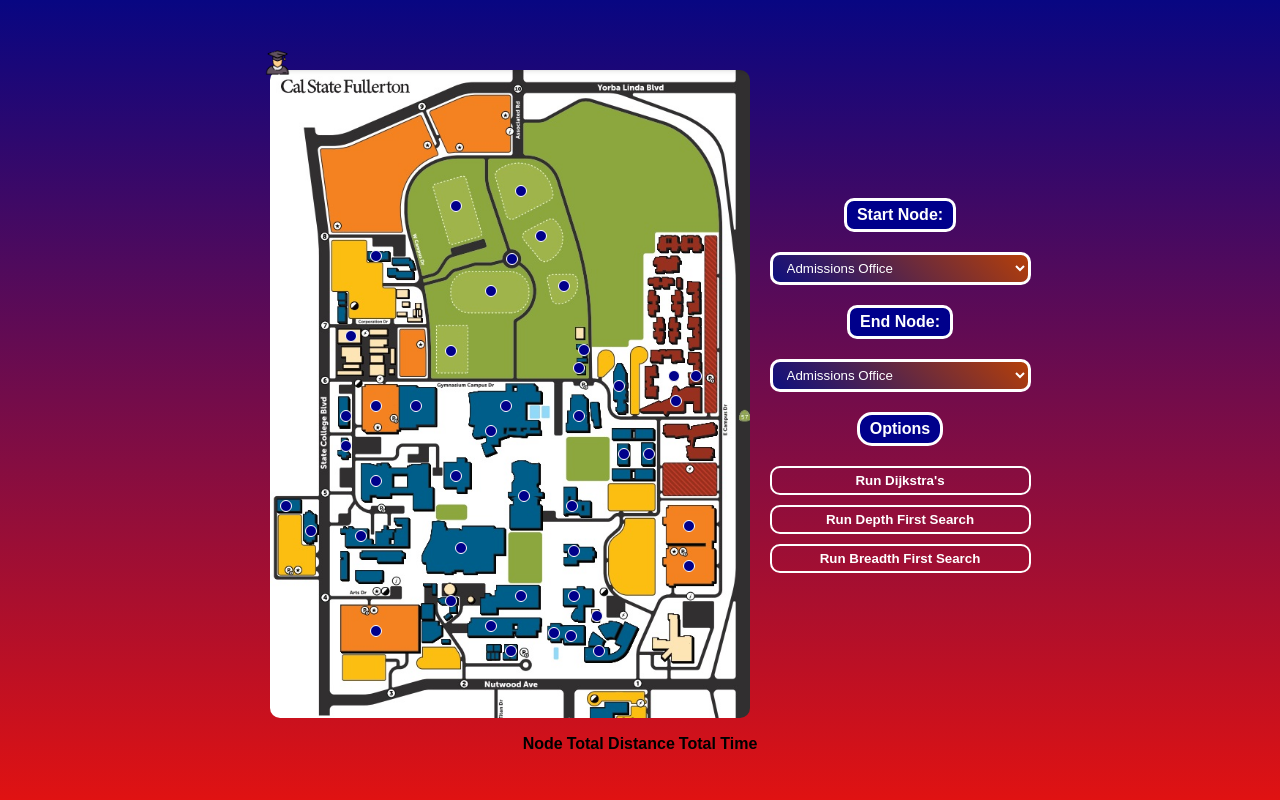
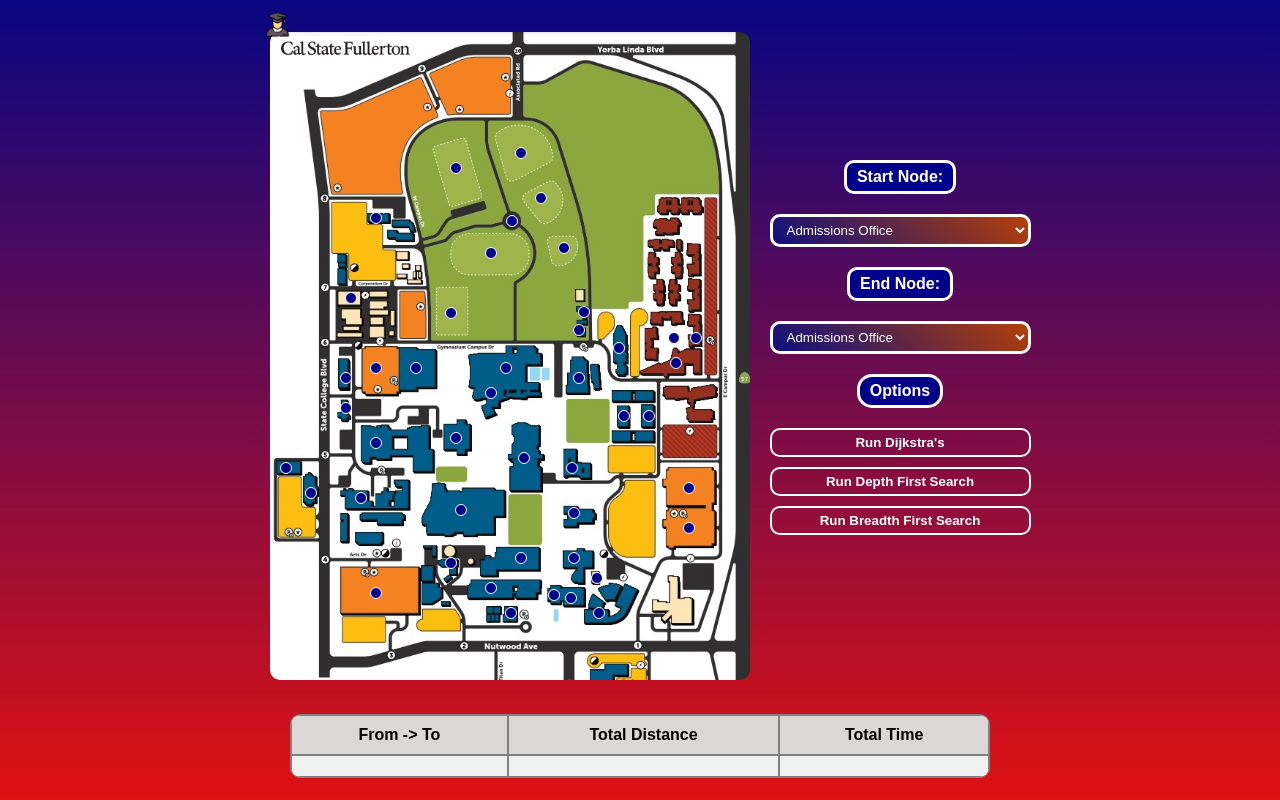
Before and after one commit to KoiosPika/campus-navigation, a Flask app: page / in a window 1280 px wide. Run offline with Flask 3, Linux system fonts and the light colour scheme; lists and menus that the app fills with data are empty.

Commit message:
finished project

```diff
--- a/app.py
+++ b/app.py
@@ -20,7 +20,8 @@ def create_graph():
             "SRC": {"distance": 384, "time": 2, "accessibility": True}},
         "CC" : {
             "TS": {"distance": 1056, "time": 5, "accessibility": True},
-            "TTF": {"distance": 2112, "time": 9, "accessibility": True}},
+            "TTF": {"distance": 2112, "time": 9, "accessibility": True},
+            "TTC": { "distance": 2112, "time" : 9, "accessibility" : True}},
         "CPAC" : {
             "B": {"distance": 1056, "time": 4, "accessibility": True},
             "PL": {"distance": 1056, "time": 5, "accessibility": True},
@@ -314,9 +315,9 @@ def dfs(graph, start, destination, path=None, visited=None):
 
     for neighbor in graph.get(start, {}):
         if neighbor not in visited:
-            result = dfs(graph, neighbor, destination, path + [neighbor], visited)
-            if result:
-                return result
+            total_distance, total_time, found_path = dfs(graph, neighbor, destination, path + [neighbor], visited)
+            if found_path:
+                return total_distance, total_time, found_path
     return None, None, []
 
 @app.route('/')
--- a/static/style/styles.css
+++ b/static/style/styles.css
@@ -16,6 +16,30 @@ body {
     justify-content: center;
     align-items: center;
     margin: 10px 30px;
+}
+
+#result-table {
+    width: 700px;
+    border-collapse: separate; /* Allows border-radius to be applied */
+    border-spacing: 0; /* Removes extra space between cells */
+    margin: 20px auto;
+    border: 1px solid gray; /* Adds border around the table */
+    border-radius: 10px; /* Rounds the four corners */
+    overflow: hidden; /* Clips cell borders inside rounded corners */
+}
+
+#result-table th, #result-table td {
+    border: 1px solid gray;
+    padding: 10px;
+    text-align: center;
+}
+
+#result-table th {
+    background-color: #dbd7d7;
+}
+
+#result-table td {
+    background-color: #f0f0f0;
 }
 
 .container {
--- a/templates/index.html
+++ b/templates/index.html
@@ -169,12 +169,12 @@
 
     <div id="result">
         <table id="result-table">
-            <tr>
-                <th>Node</th>
+            <tr id="upper-row">
+                <th>From -> To</th>
                 <th>Total Distance</th>
                 <th>Total Time</th>
             </tr>
-            <tr>
+            <tr id="lower-row">
                 <td id="path-nodes"></td>
                 <td id="total-distance"></td>
                 <td id="total-time"></td>
@@ -201,9 +201,9 @@
                 }
 
                 const data = await response.json();
-                document.getElementById('path-nodes').innerText = data.path.join(" -> ");
-                document.getElementById('total-distance').innerText = data.distance;
-                document.getElementById('total-time').innerText = data.time;
+                document.getElementById('path-nodes').innerText = data.path[0] + " -> " + data.path[data.path.length - 1];
+                document.getElementById('total-distance').innerText = data.distance + " Miles";
+                document.getElementById('total-time').innerText = data.time + " Minutes";
 
                 // Call drawPath with the received path data
                 drawPath(data.path);
```
